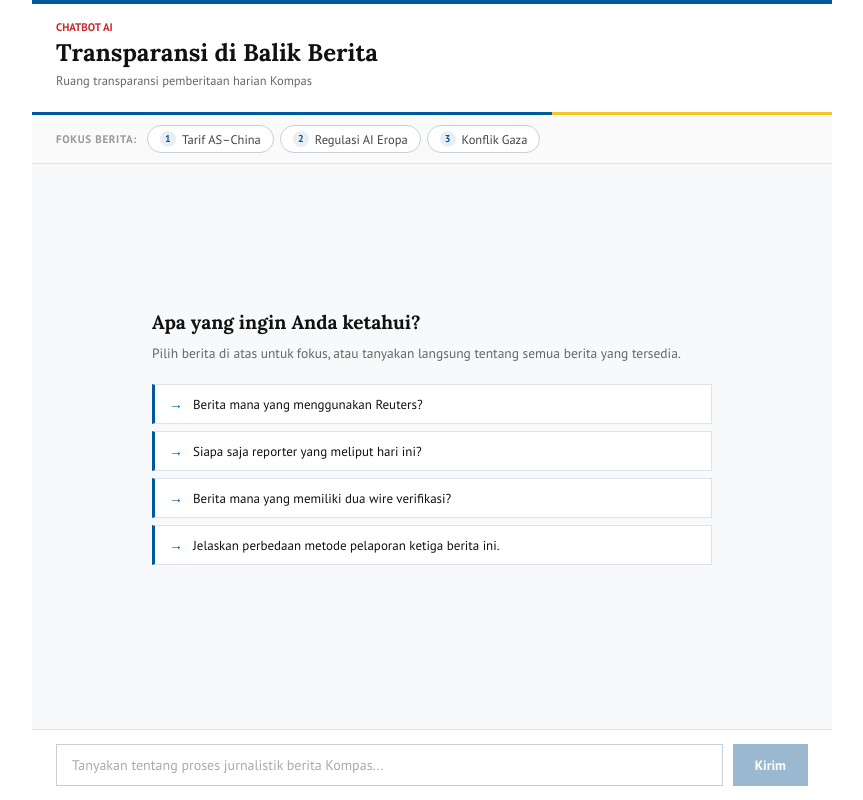
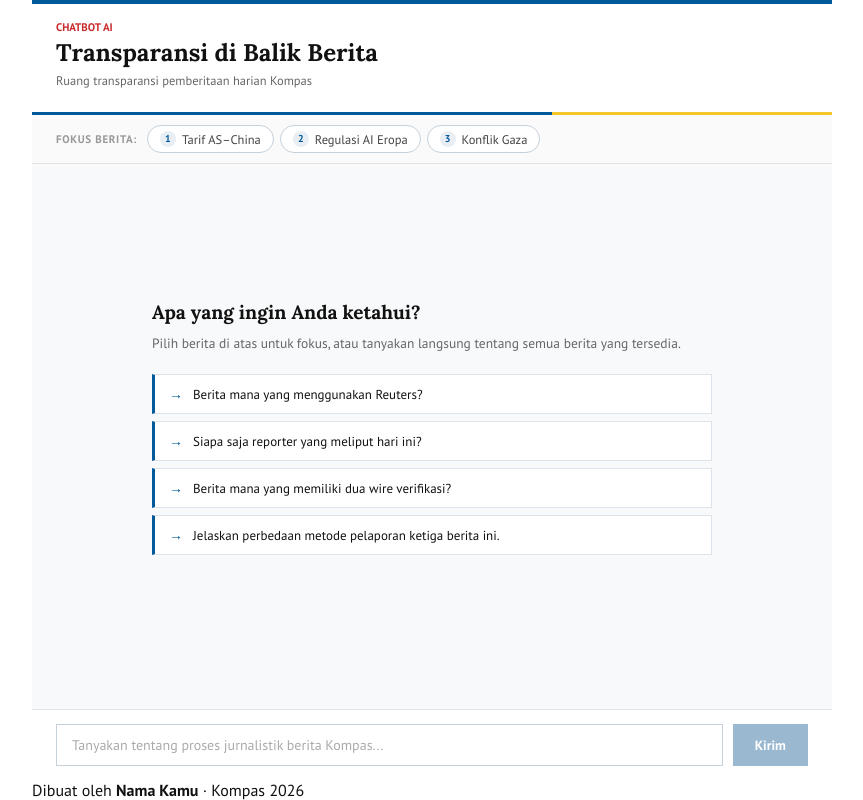
Before and after one commit to irekompas/transparan-bot, a Next.js app: page / in a window 1280 px wide. Shown: the whole page, without its empty margins (208-1071 px from the left). Built offline with nearby package versions, Linux system fonts and the light colour scheme.

Commit message:
Update index.tsx

```diff
--- a/pages/index.tsx
+++ b/pages/index.tsx
@@ -259,6 +259,10 @@ export default function Home() {
             </button>
           </div>
         </footer>
+        {/* ATTRIBUTION FOOTER */}
+        <div className="attr-footer">
+          Dibuat oleh <strong>Nama Kamu</strong> · Kompas 2026
+        </div>
       </div>
 
       <style jsx global>{`
```
